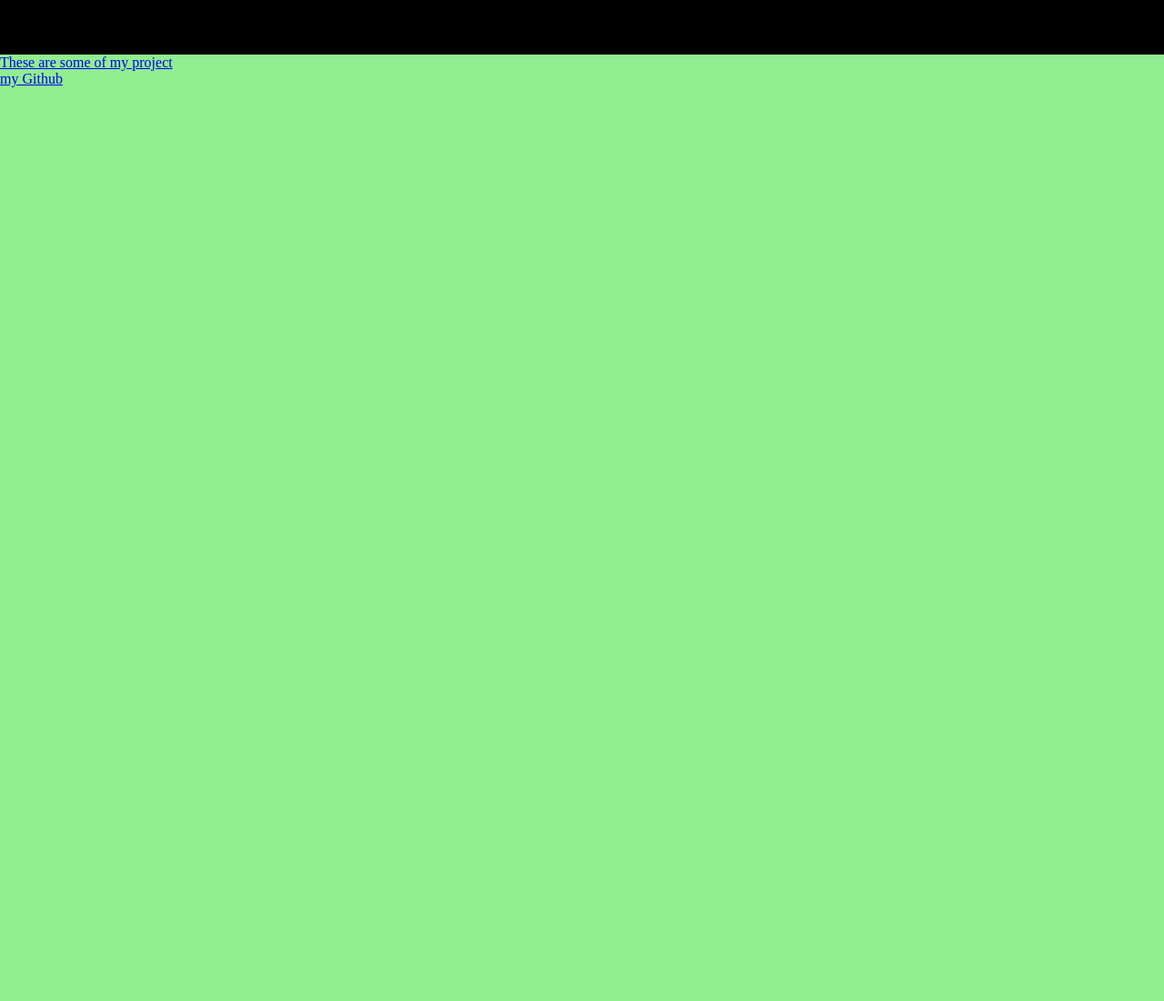
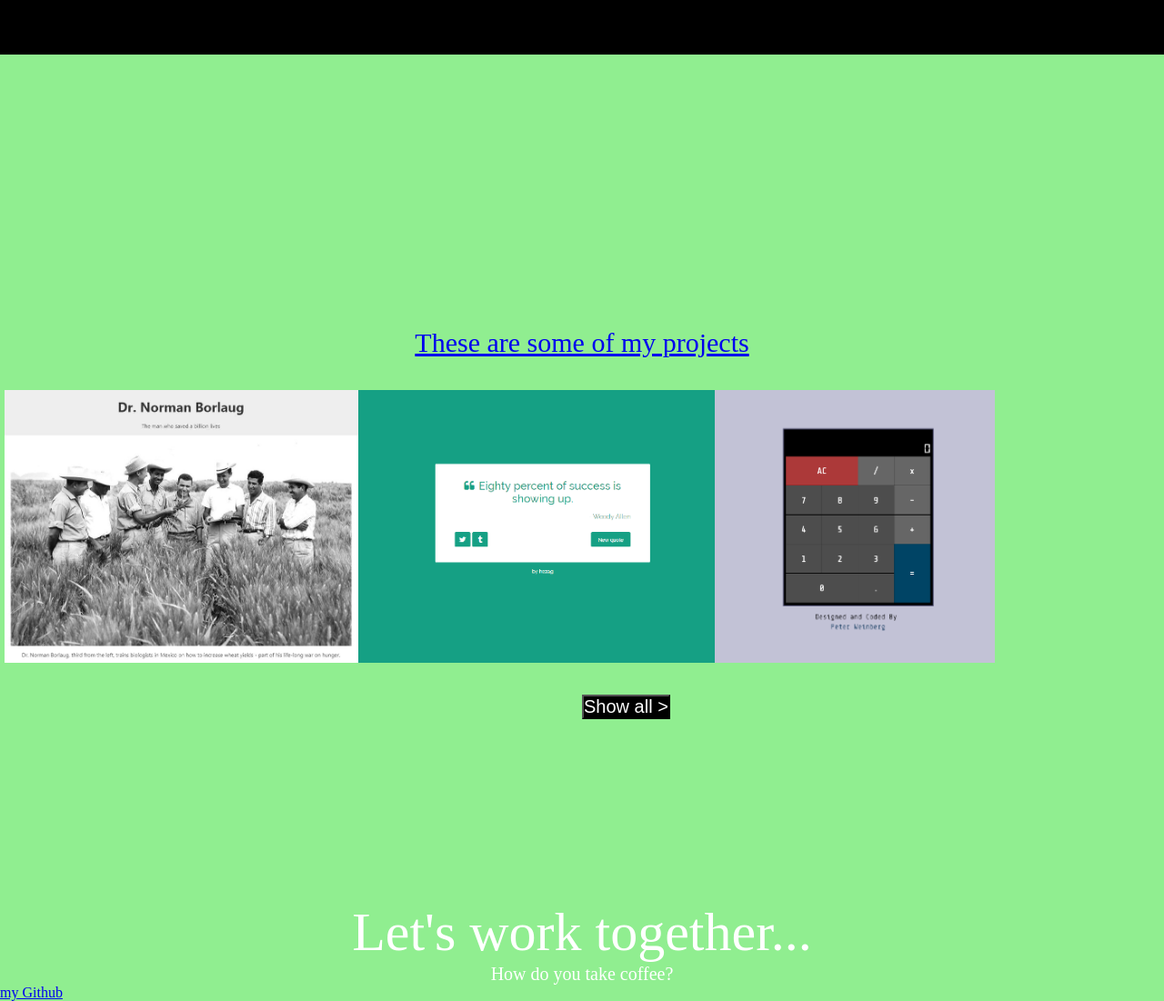
Before and after one commit to roshan-bajgain/Roshan-zhu-chuanqi-collabration-project, a plain HTML site: page index.html in a window 1280 px wide. Shown: the part 740-1841 px from the top of the page at 91% size. Before the commit the page ends 836 px from the top, so only its background shows below. Drawn offline with Linux system fonts and the light colour scheme.

Commit message:
Did all css

```diff
--- a/css/style.css
+++ b/css/style.css
@@ -14,6 +14,7 @@
     align-items: center;
     color: white;
     background: black;
+    font-size: 40px;
 }
 #navbar{
     position: fixed;
@@ -30,9 +31,45 @@
 
 }
 #navbar ul li{
-    padding: 10px;
+    padding: 20px;
+    font-size: 30px;
 }
 #navbar a{
     color: white;
     text-decoration: none;
+    font-size: 30px;
 }
+.project-tile{
+    font-size: 30px;
+    text-align: center;
+    margin-top: 300px;
+    color: white;
+}
+.photo{
+    height: 300px;
+    width: 33.33%;
+    margin-top: 30px;
+    display: flex;
+    padding: 5px 5px;
+
+}
+.btn{
+    font-size: 20px;
+    text-align: center;
+    margin-top: 30px;
+    margin-left: 50%;
+    background-color: black;
+    color: white;
+    box-sizing: 30px;
+}
+.ros{
+    text-align: center;
+    margin-top: 200px;
+    color: white;
+    font-size: 60px;
+}
+#dip{
+    text-align: center;
+    font-size: 20px;
+    color: white;
+}
--- a/index.html
+++ b/index.html
@@ -20,15 +20,28 @@
       </ul>
     </nav>
     <section  id="welcome-section">
-      <h1>Hey I am mimic
+      <h1>Hey I am mimic<br>
         a web developer
       </h1>
     </section>
     <section id="projects">
       <div class="project-tile">
-        <a href= "#">These are some of my project</a>
+        <a href= "#">These are some of my projects</a>
       </div>
+      <div class="photo">
+        <img src="1.jpg">
+        <img src="2.png">
+        <img src="3.png">
+      </div>
+
     </section>
+    <div class="button">
+      <button class="btn">Show all ></button>
+    </div>
+    <div class="ros">
+      <p>Let's work together...</p>
+    </div>
+    <p id="dip">How do you take coffee?</p>
     <div>
       <a id="profile-link" href="https://github.com/roshan-bajgain" target="_blank">my Github</a>
     </div>
```
Also changed, not shown: 1.jpg (added), 2.png (added), 3.png (added).
